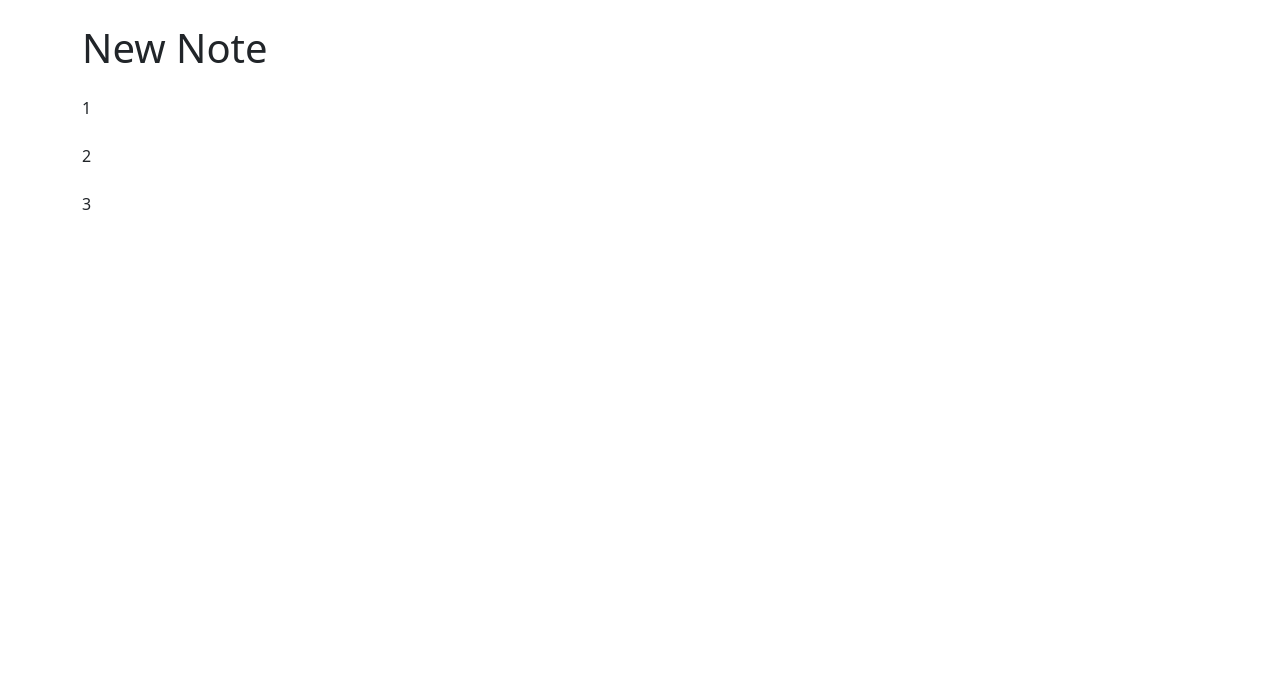
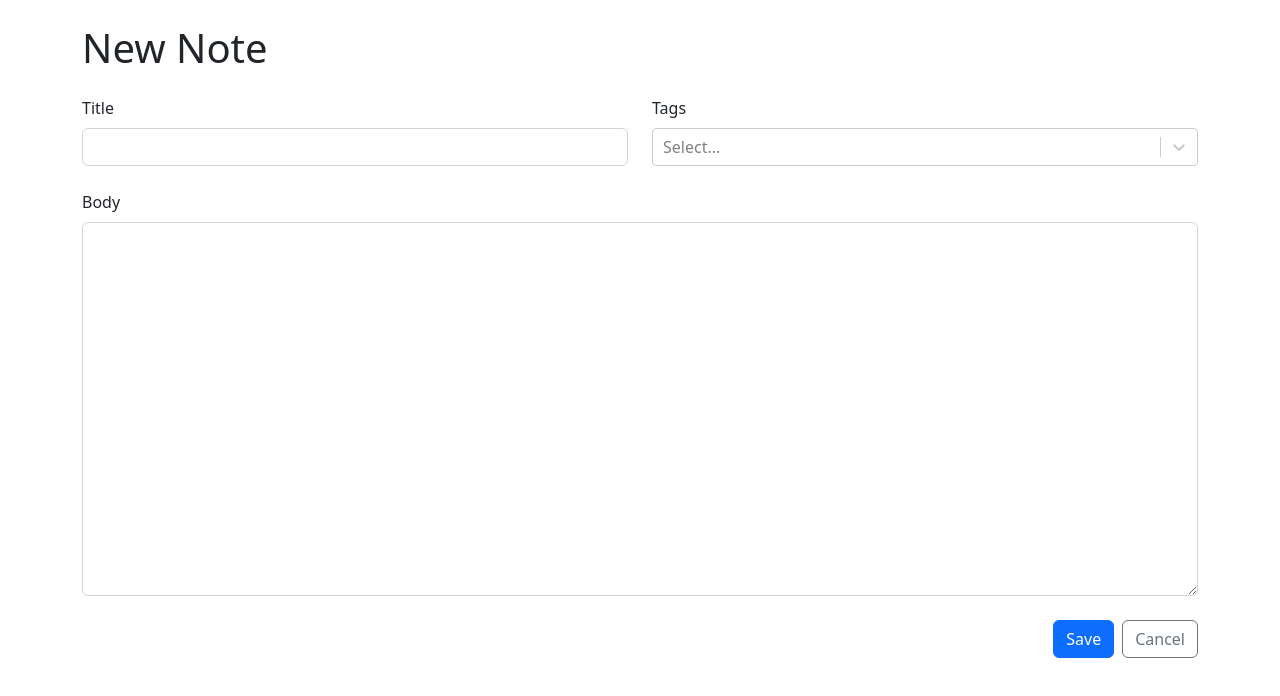
Before and after one commit to Abdulxoliq-1030/my-learn-tasks, a React (Create React App) app: page /new in a window 1280 px wide. Shown: the top 696 px of the page. Built offline with nearby package versions, Linux system fonts and the light colour scheme.

Commit message:
note form codes

```diff
--- a/package.json
+++ b/package.json
@@ -21,6 +21,7 @@
     "react-redux": "^8.0.5",
     "react-router-dom": "^6.8.1",
     "react-scripts": "5.0.1",
+    "react-select": "^5.7.0",
     "typescript": "^4.9.5",
     "uuid": "^9.0.0",
     "web-vitals": "^2.1.4",
--- a/src/components/note-form.tsx
+++ b/src/components/note-form.tsx
@@ -1,5 +1,6 @@
 import React from "react";
-import { Form, Stack } from "react-bootstrap";
+import { Button, Col, Form, Row, Stack } from "react-bootstrap";
+import CreatableReactSelect from "react-select/creatable";
 
 interface NoteFormProps {}
 
@@ -7,9 +8,32 @@
   return (
     <Form>
       <Stack gap={4}>
-        <div>1</div>
-        <div>2</div>
-        <div>3</div>
+        <Row>
+          <Col>
+            <Form.Group controlId="title">
+              <Form.Label>Title</Form.Label>
+              <Form.Control required />
+            </Form.Group>
+          </Col>
+          <Col>
+            <Form.Group controlId="tags">
+              <Form.Label>Tags</Form.Label>
+              <CreatableReactSelect isMulti />
+            </Form.Group>
+          </Col>
+        </Row>
+        <Form.Group controlId="markdown">
+          <Form.Label>Body</Form.Label>
+          <Form.Control required as="textarea" rows={15} />
+        </Form.Group>
+        <Stack gap={2} className="justify-content-end" direction="horizontal">
+          <Button type="submit" variant="primary">
+            Save
+          </Button>
+          <Button type="button" variant="outline-secondary">
+            Cancel
+          </Button>
+        </Stack>
       </Stack>
     </Form>
   );
```
Also changed, not shown: 1 other file (tests, documents, lock files or other folders).
